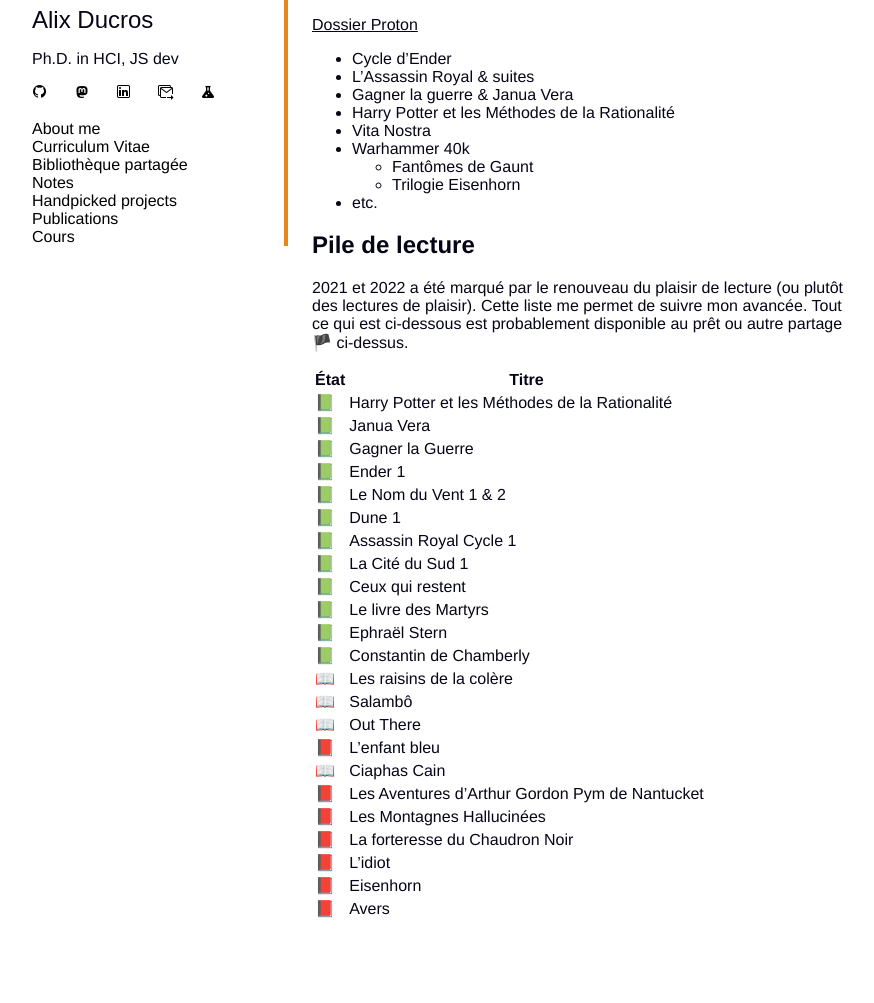
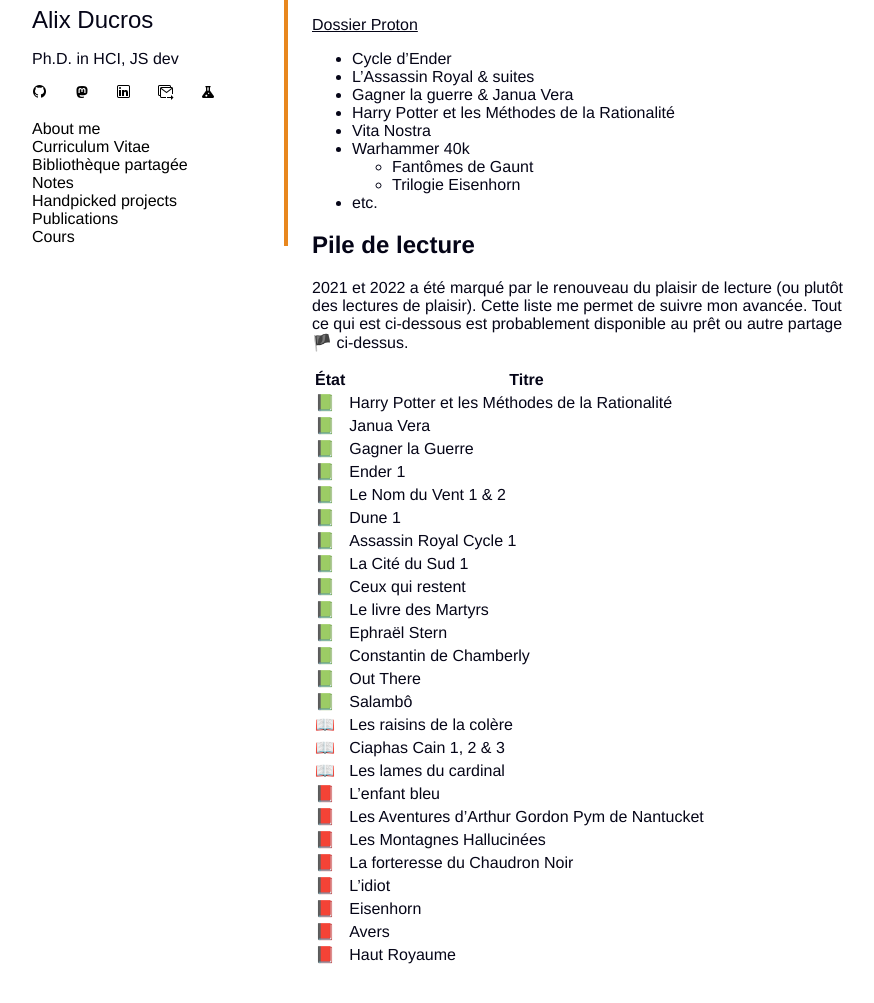
Before and after one commit to Karalix/Karalix.github.io, a Jekyll site: the page built from library.md, in a window 1280 px wide, cut to the strip 314-1361 px from the top of the page. Shown: the top 1003 px of the strip, without its empty margins (72-946 px from the left). Built offline with Jekyll 4.4.1, drawn with Linux system fonts in a browser that asks for light colours; some web fonts are replaced.

Commit message:
Update library.md

```diff
--- a/library.md
+++ b/library.md
@@ -40,14 +40,16 @@ Un mot de passe vous est demandé ? C'est `Vivelebrocoli`.
 📗 | Le livre des Martyrs
 📗 | Ephraël Stern
 📗 | Constantin de Chamberly
+📗 | Out There
+📗 | Salambô
 📖 | Les raisins de la colère
-📖 | Salambô
-📖 | Out There
+📖 | Ciaphas Cain 1, 2 & 3
+📖 | Les lames du cardinal
 📕 | L'enfant bleu
-📖 | Ciaphas Cain
 📕 | Les Aventures d'Arthur Gordon Pym de Nantucket
 📕 | Les Montagnes Hallucinées
 📕 | La forteresse du Chaudron Noir
 📕 | L'idiot
 📕 | Eisenhorn
 📕 | Avers
+📕 | Haut Royaume
```
